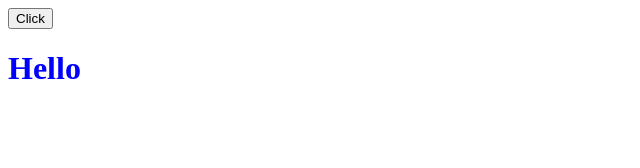
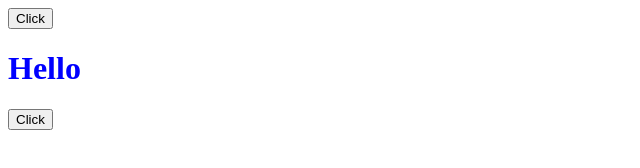
Before and after one commit to NFatxulla/lessonone, a plain HTML site: page index.html in a window 1280 px wide. Shown: the whole page, without its empty margins (0-640 px from the left). Drawn offline with Linux system fonts and the light colour scheme.

Commit message:
Update index.html

```diff
--- a/index.html
+++ b/index.html
@@ -13,6 +13,8 @@
     </header>
     <h1 style="color: blue;">Hello</h1>
 
-    <footer></footer>
+    <footer>
+        <button>Click</button>
+    </footer>
 </body>
 </html>
```
